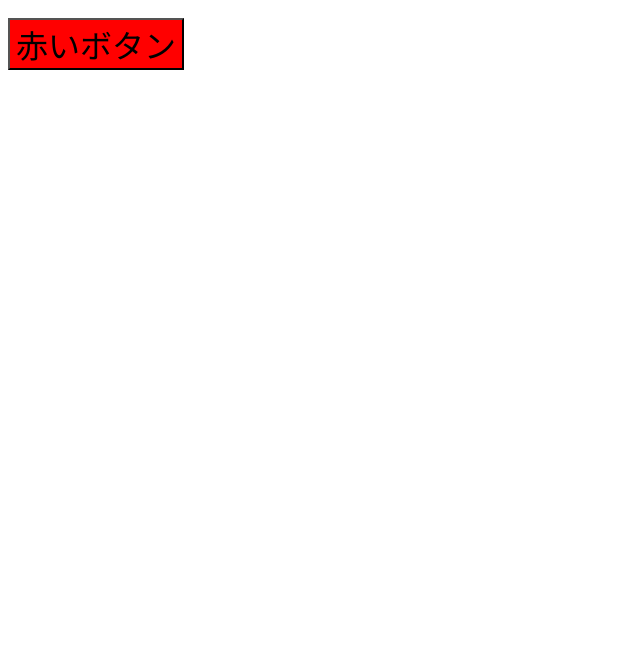
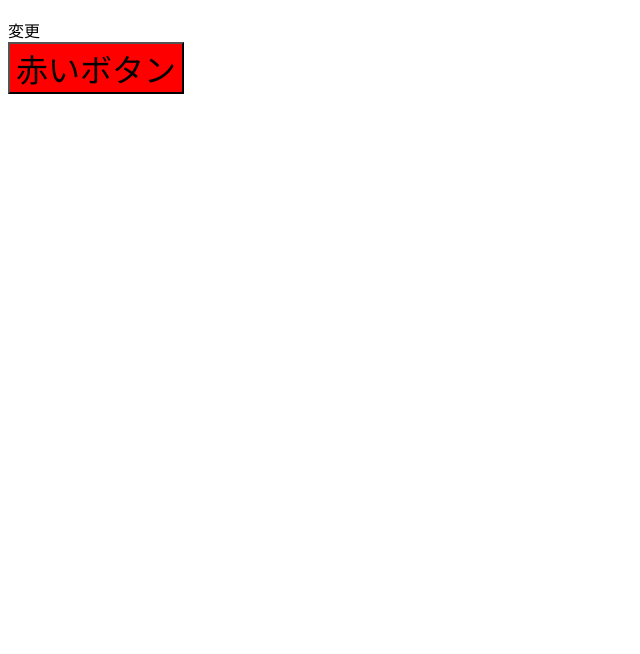
Before and after one commit to miouchiyama/git-practice2, a plain HTML site: page index.html in a window 1280 px wide. Shown: the part 146-800 px from the top of the page, without its empty margins (0-640 px from the left). Drawn offline with Linux system fonts and the light colour scheme.

Commit message:
マージ練習

```diff
--- a/index.html
+++ b/index.html
@@ -8,6 +8,7 @@
   <body>
     <h1 style="color: red">Gitの練習です！</h1>
     <p style="font-size: 2rem; font-weight: bold">ブランチからこんにちは！🌿</p>
+    <div>変更</div>
     <button style="background-color: red; font-size: 2rem">赤いボタン</button>
   </body>
 </html>
```
Lines whose indentation alone changed are shown as unchanged.
